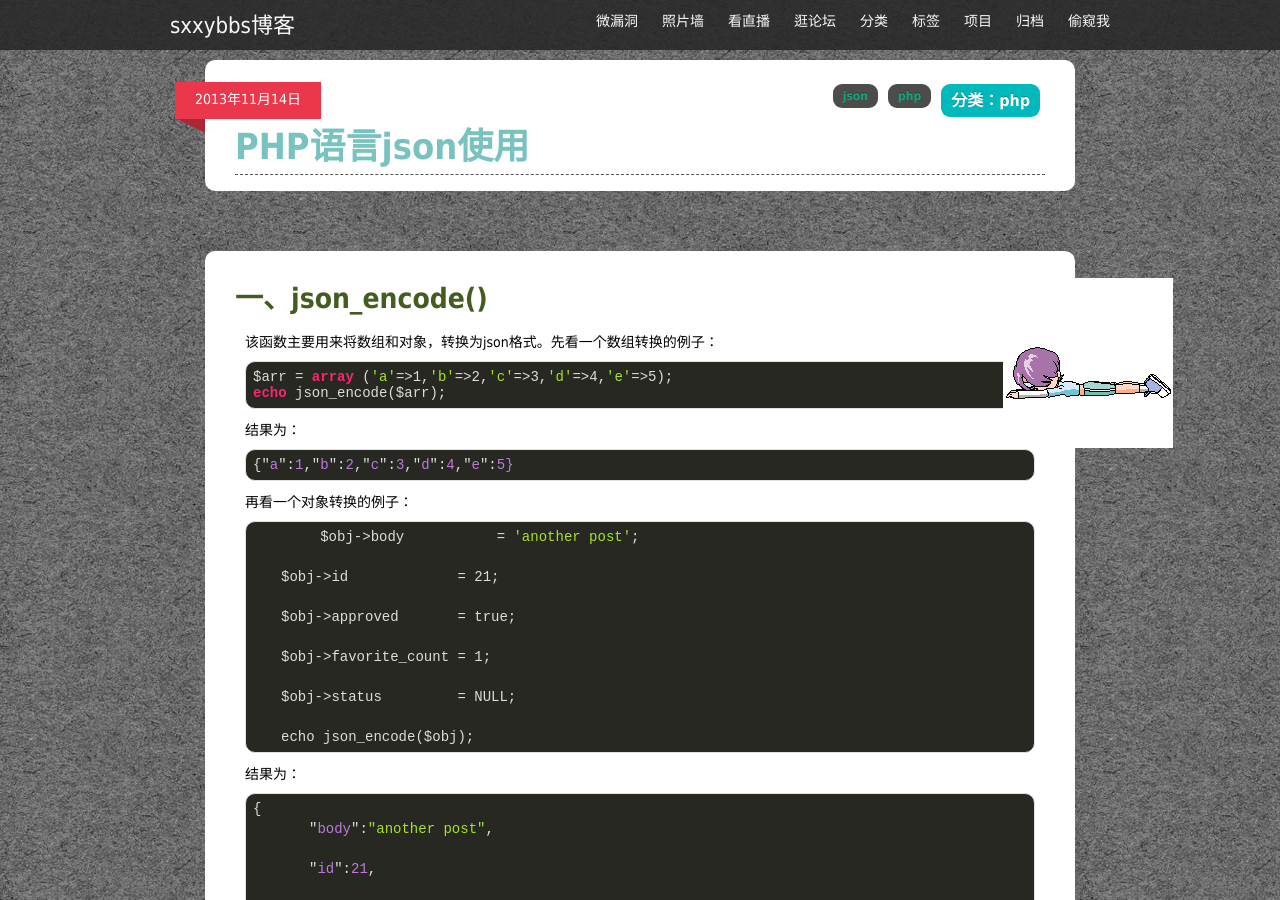
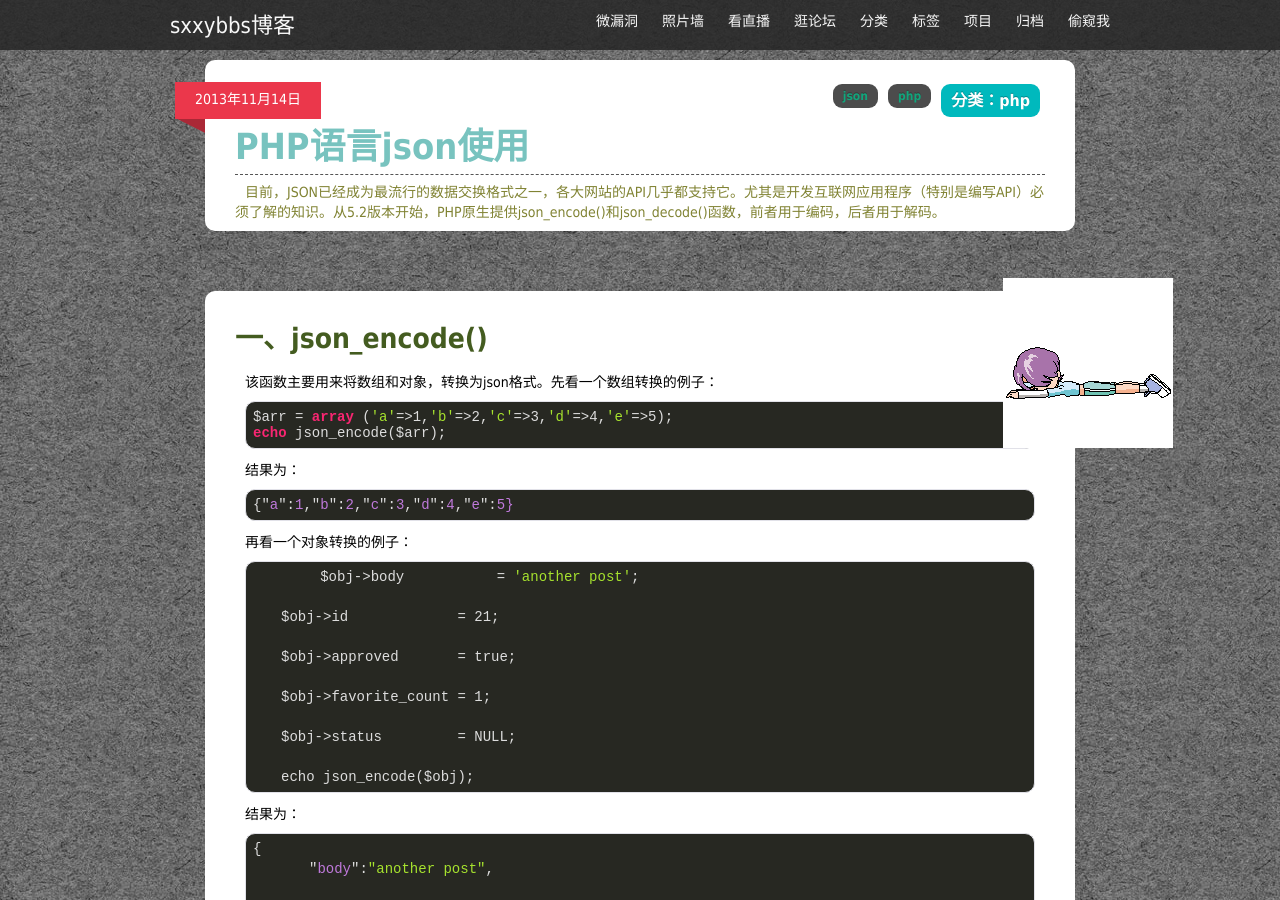
Before and after one commit to sxxybbs/sxxybbs.github.com, a Jekyll site: the page built from _posts/2013-11-14-php_json.md, in a window 1280 px wide and 900 px high. Built offline with Jekyll 4.4.1, drawn with Linux system fonts in a browser that asks for light colours; nearby versions of some CDN libraries; library files that are not in the unit come from our copies; Markdown is read by kramdown in place of the engine named in the settings; comment, search, counter and statistics services are not loaded.

Commit message:
Update 2013-11-14-php_json.md

```diff
--- a/_posts/2013-11-14-php_json.md
+++ b/_posts/2013-11-14-php_json.md
@@ -4,7 +4,7 @@ category: php
 tags: php json
 title1: PHP语言json使用
 keywords: php语言json使用
-description:
+description: 目前，JSON已经成为最流行的数据交换格式之一，各大网站的API几乎都支持它。尤其是开发互联网应用程序（特别是编写API）必须了解的知识。从5.2版本开始，PHP原生提供json_encode()和json_decode()函数，前者用于编码，后者用于解码。
 ---
 
 ### 一、json_encode()
```
